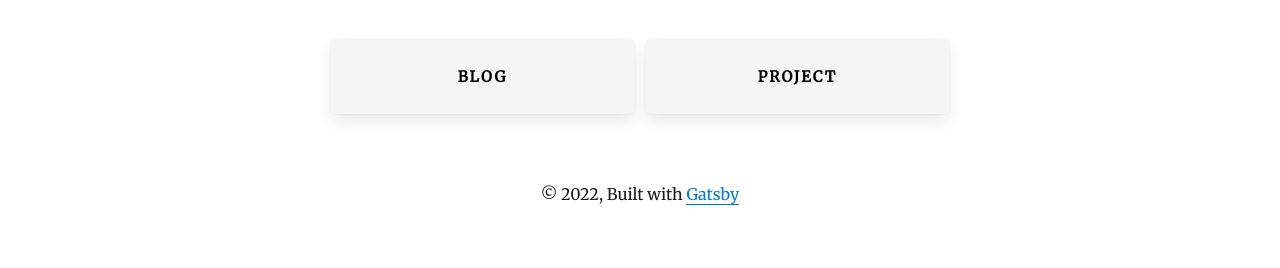
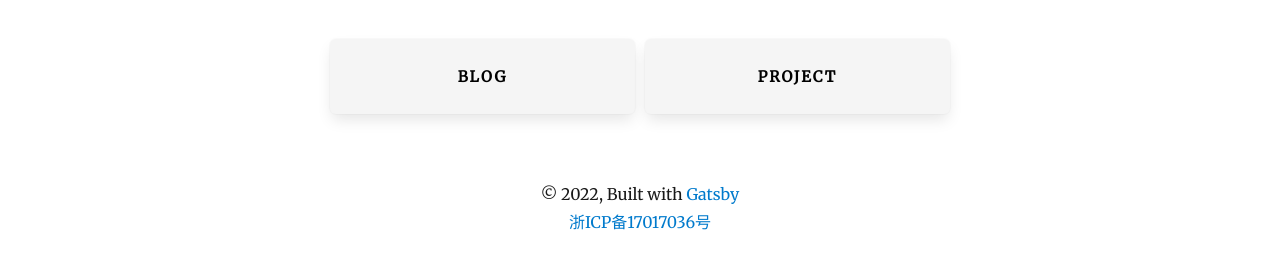
Before and after one commit to PerfectPan/blog, a Gatsby site: page / in a window 1280 px wide. Shown: the part 528-796 px from the top of the page. Built offline with nearby package versions, Linux system fonts and the light colour scheme; Gatsby itself is replaced by a stand-in of ours; some packages are replaced by stand-ins of ours.

Commit message:
chore: support display ICP

```diff
--- a/src/components/layout-style.css
+++ b/src/components/layout-style.css
@@ -126,3 +126,7 @@ nav {
     display: none;
   }
 }
+
+a {
+  box-shadow: none;
+}
--- a/src/components/layout.js
+++ b/src/components/layout.js
@@ -191,6 +191,9 @@ const Layout = (props) => {
         © {new Date().getFullYear()}, Built with
           {` `}
         <a href="https://www.gatsbyjs.org">Gatsby</a>
+        <div>
+          <a href="https://beian.miit.gov.cn/" target="_blank">浙ICP备17017036号</a>
+        </div>
       </Footer>
     </Wrapper>
   )
```
